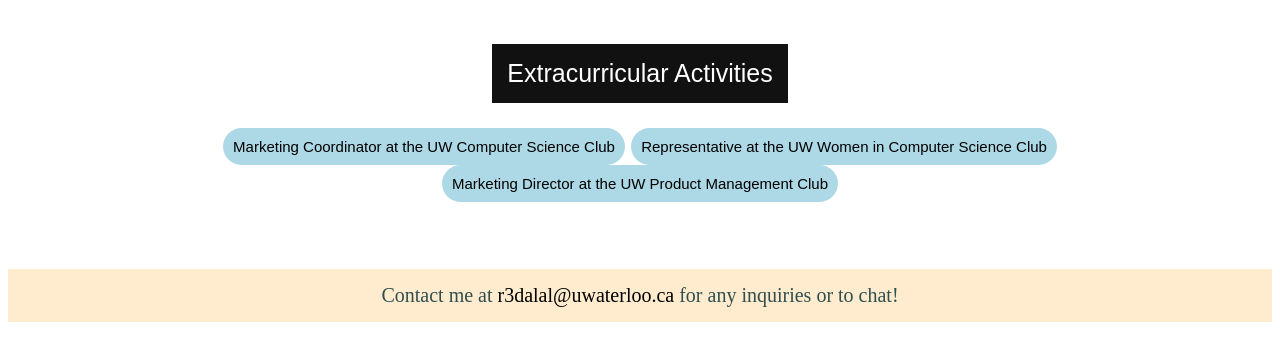
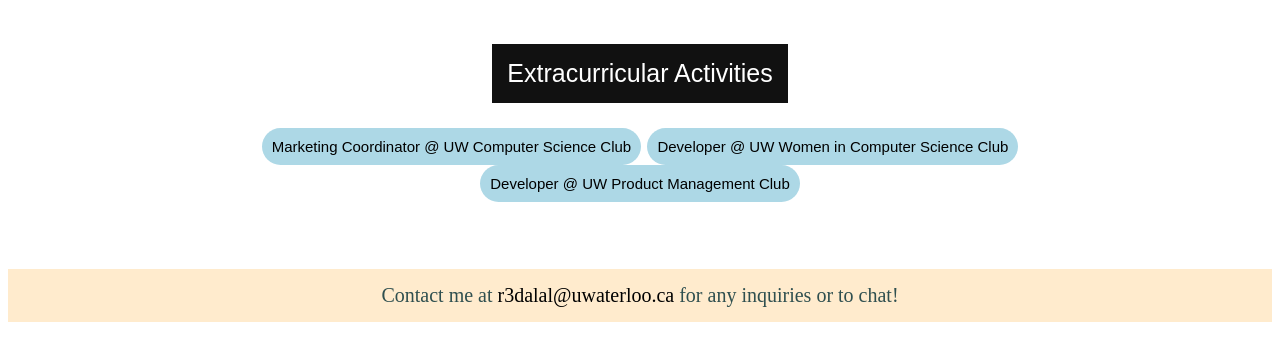
Before and after one commit to richadalal/richadalal.github.io, a plain HTML site: page index.html in a window 1280 px wide. Shown: the part 1341-1681 px from the top of the page. Drawn offline with Linux system fonts and the light colour scheme; a script that the page names is missing; a web font is replaced by a local one.

Commit message:
Update index.html

```diff
--- a/index.html
+++ b/index.html
@@ -334,11 +334,11 @@ function showSlides(n) {
 </p>
 
 <button class="nia abutton"
-onclick=""> Marketing Coordinator at the UW Computer Science Club </button>
+onclick=""> Marketing Coordinator @ UW Computer Science Club </button>
 <button class="nia abutton"
-onclick=""> Representative at the UW Women in Computer Science Club</button>
+onclick=""> Developer @ UW Women in Computer Science Club</button>
 <button class="nia abutton"
-onclick=""> Marketing Director at the UW Product Management Club</button>
+onclick=""> Developer @ UW Product Management Club</button>
 
 </div>
 </div>
```
